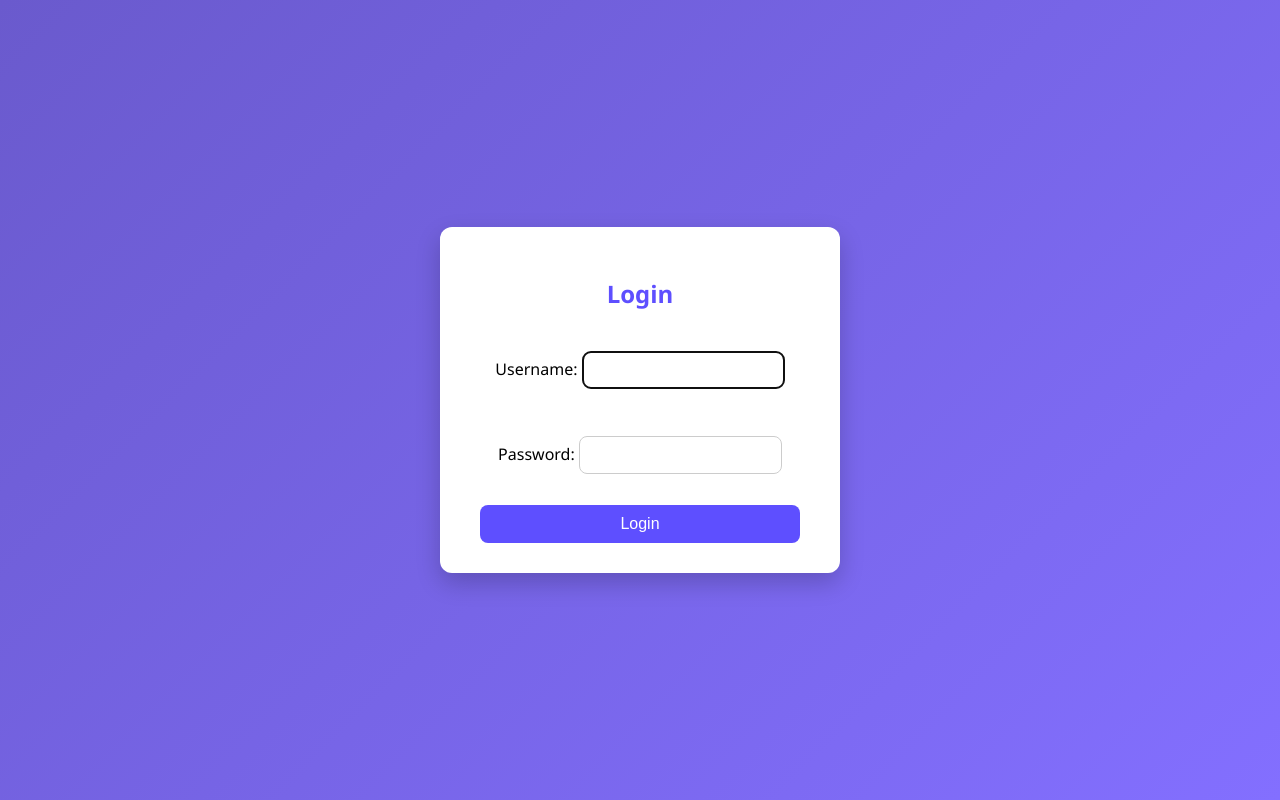
After one commit to LAXMIKANT02/hbs-pbl, a Django app: page /accounts/login/ in a window 1280 px wide. The commit adds this page. Run offline with Django 5.2, Linux system fonts and the light colour scheme.

Commit message:
add login page and logout option

```diff
--- /dev/null
+++ b/booking/templates/registration/login.html
@@ -0,0 +1,71 @@
+<!DOCTYPE html>
+<html lang="en">
+<head>
+    <meta charset="UTF-8">
+    <title>Login</title>
+    <style>
+        body {
+            margin: 0;
+            font-family: 'Segoe UI', Tahoma, Geneva, Verdana, sans-serif;
+            background: linear-gradient(135deg, #6a5acd, #836fff); /* Purple gradient */
+            display: flex;
+            justify-content: center;
+            align-items: center;
+            height: 100vh;
+        }
+
+        .login-container {
+            background: white;
+            padding: 30px 40px;
+            border-radius: 12px;
+            box-shadow: 0 10px 25px rgba(0, 0, 0, 0.2);
+            width: 320px;
+            text-align: center;
+        }
+
+        .login-container h2 {
+            margin-bottom: 25px;
+            color: #5e4fff;
+        }
+
+        .login-container form {
+            display: flex;
+            flex-direction: column;
+            gap: 15px;
+        }
+
+        .login-container input[type="text"],
+        .login-container input[type="password"] {
+            padding: 10px;
+            border: 1px solid #ccc;
+            border-radius: 8px;
+            font-size: 14px;
+        }
+
+        .login-container button {
+            background-color: #5e4fff;
+            color: white;
+            padding: 10px;
+            font-size: 16px;
+            border: none;
+            border-radius: 8px;
+            cursor: pointer;
+            transition: background-color 0.3s;
+        }
+
+        .login-container button:hover {
+            background-color: #4c3bd4;
+        }
+    </style>
+</head>
+<body>
+    <div class="login-container">
+        <h2>Login</h2>
+        <form method="post">
+            {% csrf_token %}
+            {{ form.as_p }}
+            <button type="submit">Login</button>
+        </form>
+    </div>
+</body>
+</html>
--- a/hotelbooking/urls.py
+++ b/hotelbooking/urls.py
@@ -18,10 +18,13 @@ from django.contrib import admin
 from django.urls import path, include
 from django.conf import settings
 from django.conf.urls.static import static
+from django.contrib.auth import views as auth_views
 
 urlpatterns = [
     path('admin/', admin.site.urls),
     path('', include('booking.urls')),
+    path('accounts/login/', auth_views.LoginView.as_view(template_name='registration/login.html'), name='login'),
+    path('accounts/logout/', auth_views.LogoutView.as_view(template_name='registration/logout.html'), name='logout'),
 ]
 
 if settings.DEBUG:
```
Also changed, not shown: booking/templates/booking/base.html (added, +29 -0 lines), booking/templates/booking/hotel_list.html (+14 -0 lines), booking/views.py (+19 -24 lines), hotelbooking/settings.py (+8 -0 lines), db.sqlite3.
